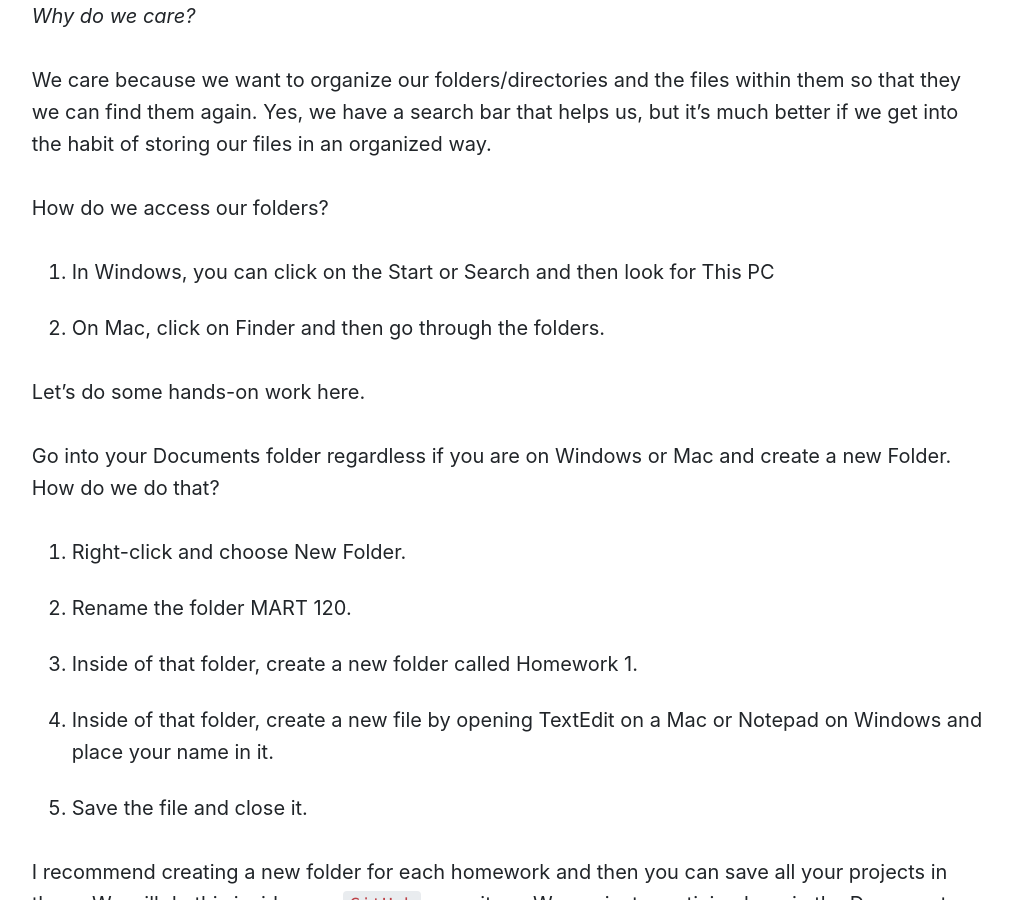
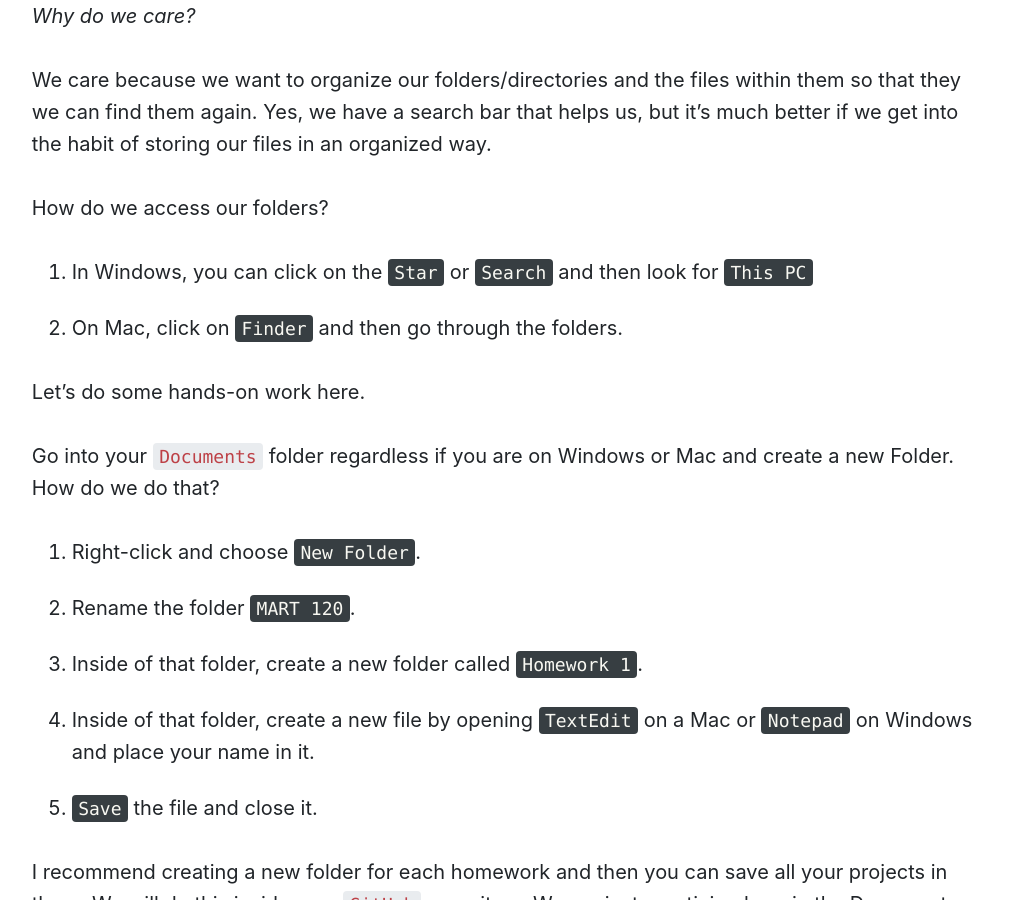
Before and after one commit to Montana-Media-Arts/creative-coding-1-Fall2019, a Jekyll site: the page built from modules/week-1/_posts/2017-01-07-developmentenvironment.md, in a window 1280 px wide and 900 px high, scrolled down 1684 px. Shown: the whole window, without its empty margins (132-1144 px from the left). Built offline with Jekyll 4.4.1, drawn with Linux system fonts in a browser that asks for light colours; nearby versions of some CDN libraries.

Commit message:
Update 2017-01-07-developmentenvironment.md

```diff
--- a/modules/week-1/_posts/2017-01-07-developmentenvironment.md
+++ b/modules/week-1/_posts/2017-01-07-developmentenvironment.md
@@ -31,19 +31,19 @@ We care because we want to organize our folders/directories and the files within
 <!--# INSERT VIDEO-->
 
 How do we access our folders?
-1. In Windows, you can click on the Start or Search and then look for This PC
-2. On Mac, click on Finder and then go through the folders.
+1. In Windows, you can click on the `Star` or `Search` and then look for `This PC`
+2. On Mac, click on `Finder` and then go through the folders.
 
 <!--# INSERT VIDEO-->
 
 Let's do some hands-on work here.
 
-Go into your Documents folder regardless if you are on Windows or Mac and create a new Folder.  How do we do that?
-1. Right-click and choose New Folder.
-2. Rename the folder MART 120.
-3. Inside of that folder, create a new folder called Homework 1.
-4. Inside of that folder, create a new file by opening TextEdit on a Mac or Notepad on Windows and place your name in it.
-5. Save the file and close it.
+Go into your `Documents` folder regardless if you are on Windows or Mac and create a new Folder.  How do we do that?
+1. Right-click and choose `New Folder`.
+2. Rename the folder `MART 120`.
+3. Inside of that folder, create a new folder called `Homework 1`.
+4. Inside of that folder, create a new file by opening `TextEdit` on a Mac or `Notepad` on Windows and place your name in it.
+5. `Save` the file and close it.
 
 I recommend creating a new folder for each homework and then you can save all your projects in there.  We will do this inside your `GitHub` repository.  We are just practicing here in the Documents folder.  This will come in handy in your other classes too!
 
```
